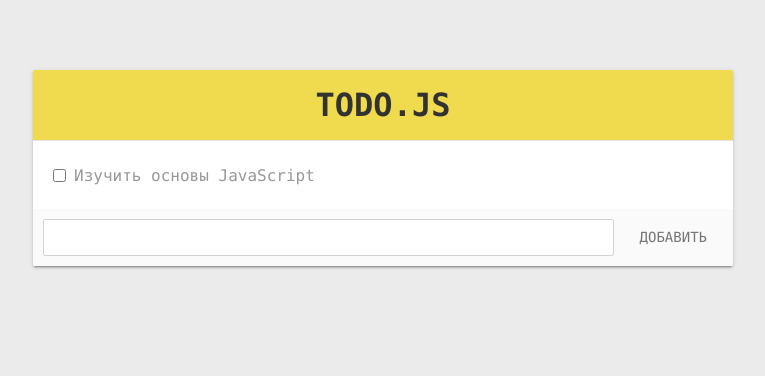
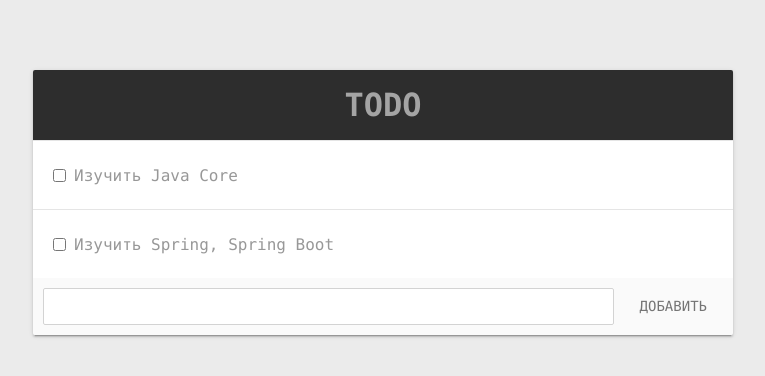
Before and after one commit to kotler-dev/todojs, a plain HTML site: page index.html in a window 1280 px wide. Shown: the whole page, without its empty margins (257-1022 px from the left). Drawn offline with Linux system fonts and the light colour scheme.

Commit message:
Update CSS template

```diff
--- a/css/app.css
+++ b/css/app.css
@@ -98,14 +98,14 @@ header {
   align-items: center;
   padding: 0 1rem;
   color: white;
-  background-color: #f0db4f;
+  background-color: #2d2d2d;
   text-align: center;
   text-transform: uppercase;
 }
 
 header h1 {
   display: inline-block;
-  color: #323330;
+  color: #a4a4a4;
   margin: 1rem auto;
 }
 
--- a/index.html
+++ b/index.html
@@ -13,13 +13,20 @@
 
   <main id="app">
     <header>
-      <h1>Todo.js</h1>
+      <h1>Todo</h1>
     </header>
 
     <ul id="todo-list">
       <li class="todo-item">
         <input type="checkbox" class="checkbox">
-        <label class="title">Изучить основы JavaScript</label>
+        <label class="title">Изучить Java Core</label>
+        <input class="textfield" typae="text">
+        <button class="edit">Изменить</button>
+        <button class="delete">Удалить</button>
+      </li>
+        <li class="todo-item">
+        <input type="checkbox" class="checkbox">
+        <label class="title">Изучить Spring, Spring Boot</label>
         <input class="textfield" typae="text">
         <button class="edit">Изменить</button>
         <button class="delete">Удалить</button>
```
